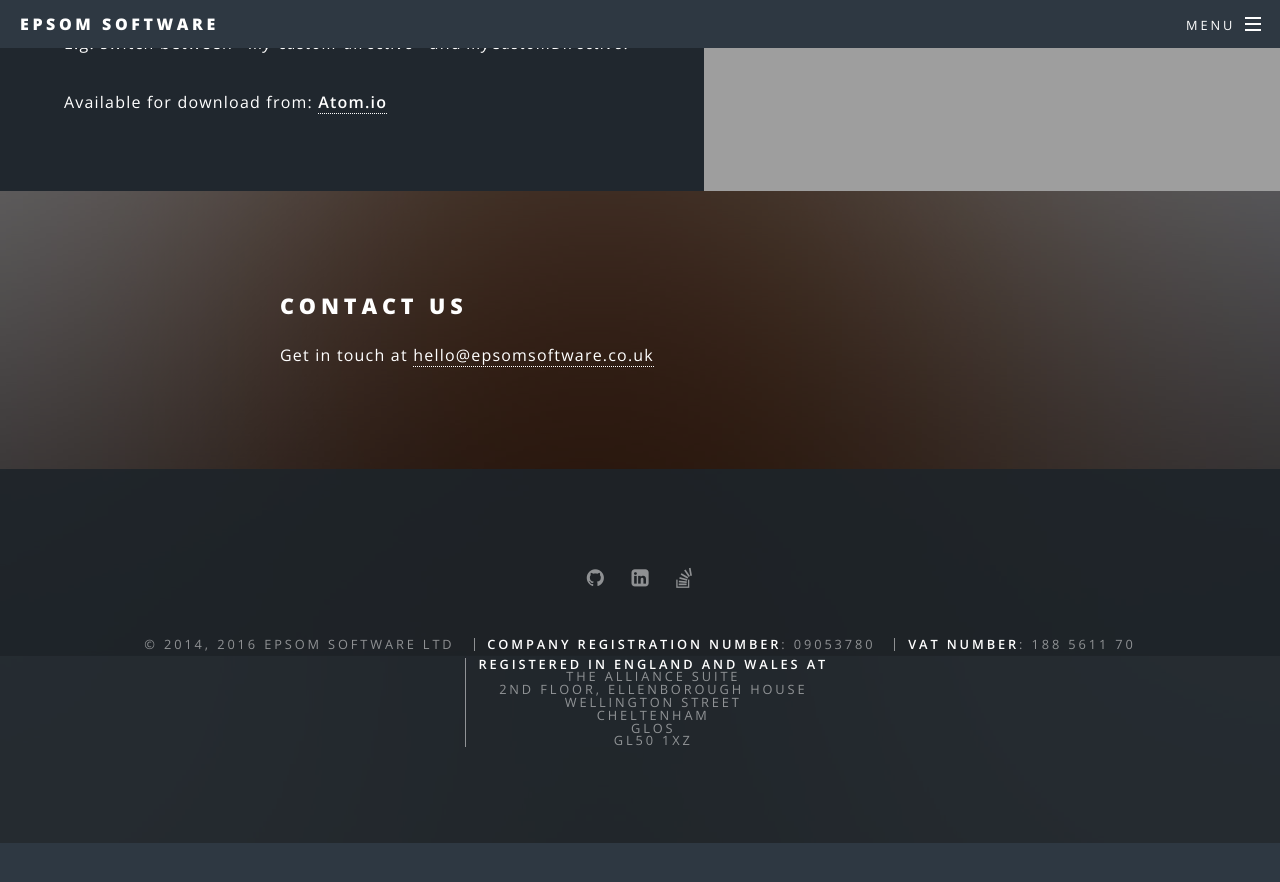
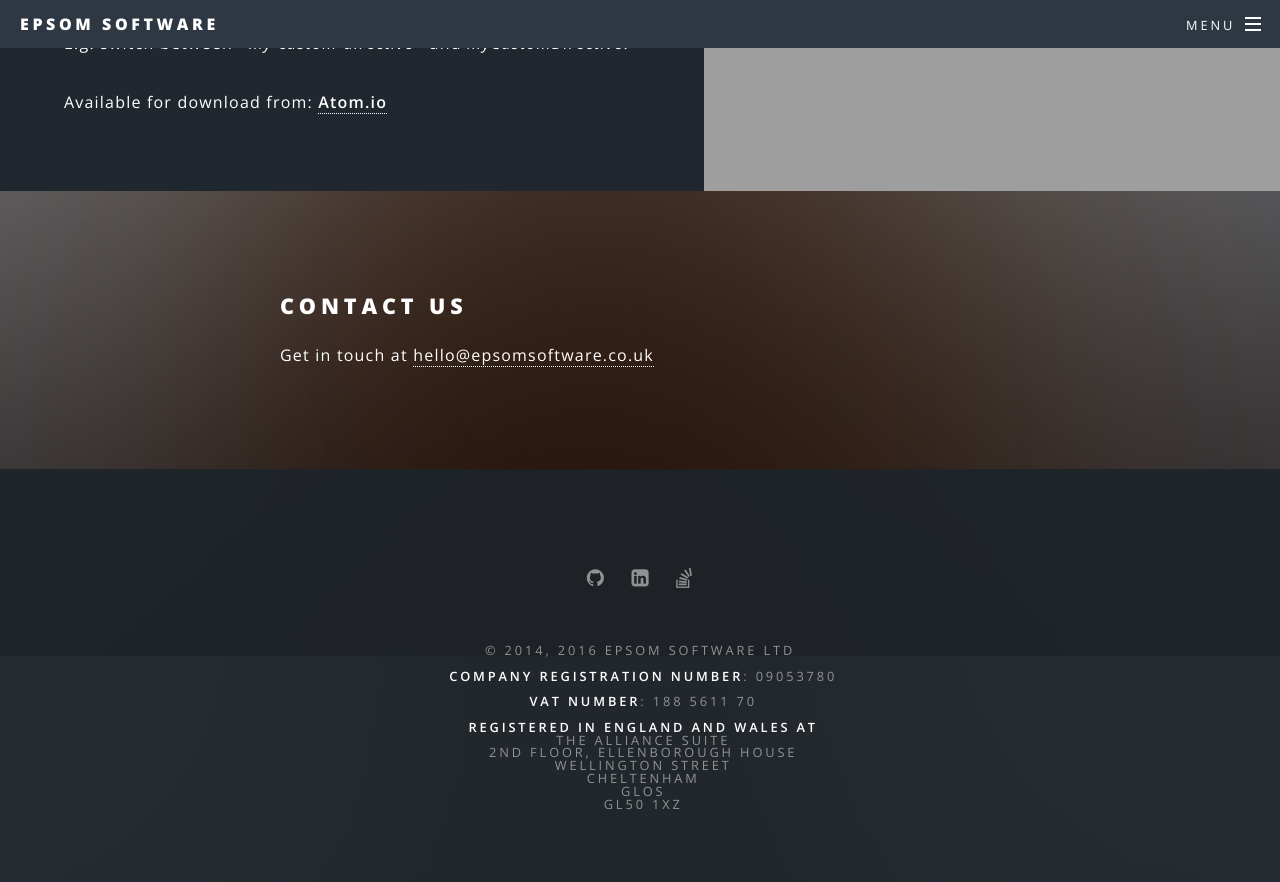
Before and after one commit to epsom-software/pages-test, a Jekyll site: the page built from index.html, in a window 1280 px wide and 900 px high, scrolled down 2985 px. Shown: the top 882 px of the window. Built offline with Jekyll 4.4.1, drawn with Linux system fonts in a browser that asks for light colours; before the commit the page ends 3828 px from its top, so only the background shows below that.

Commit message:
footer style

```diff
--- a/css/main.scss
+++ b/css/main.scss
@@ -1757,11 +1757,9 @@ $baseurl: '{{ site.baseurl }}/images';
 			text-transform: uppercase;
 
 			li {
-				border-left: solid 1px _palette(fg-light);
-				display: inline-block;
+				display: block;
 				line-height: 1em;
-				margin-left: 1em;
-				padding-left: 1em;
+				padding-top: 1em;
 
 				&:first-child {
 					border-left: 0;
```
